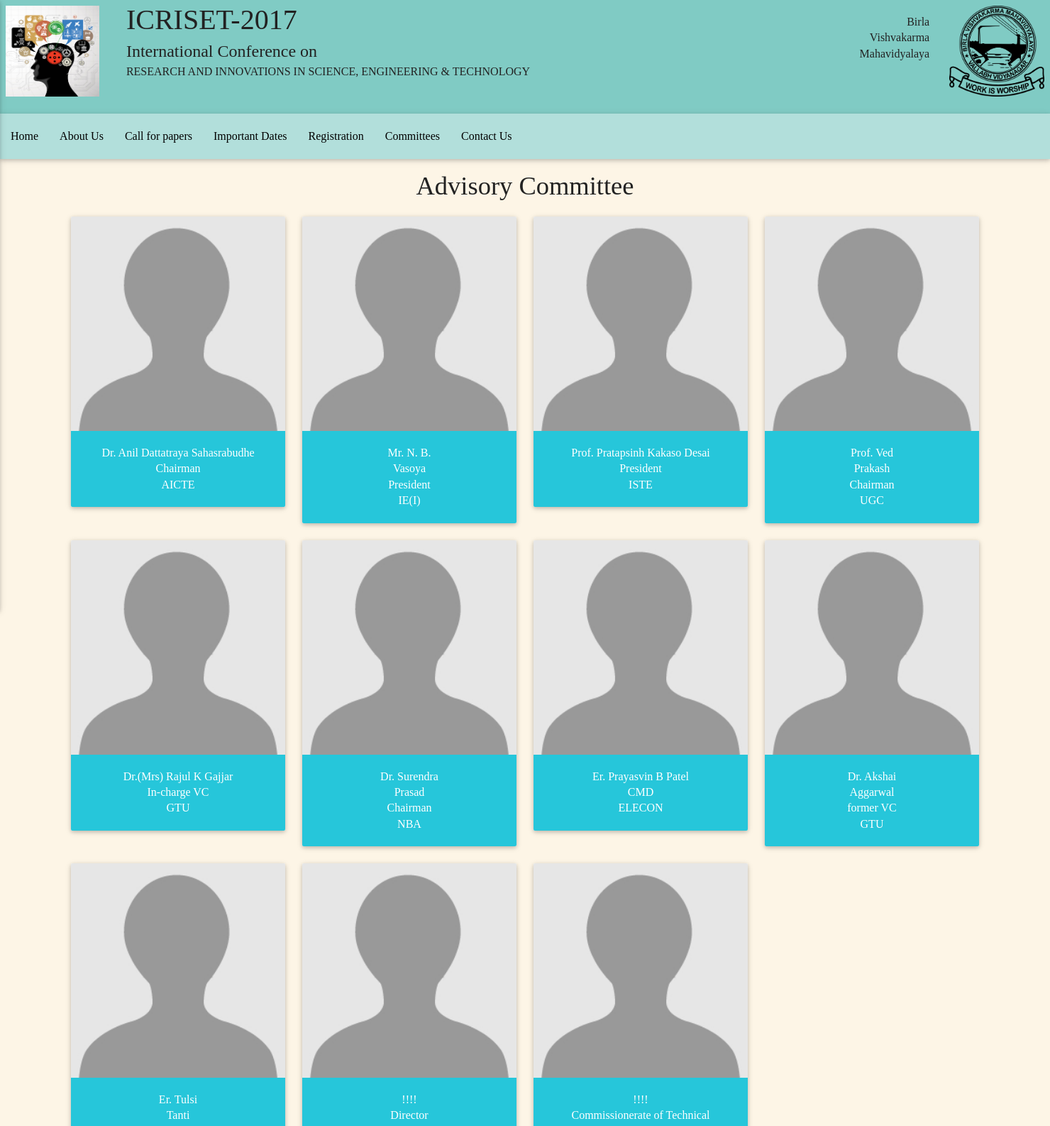
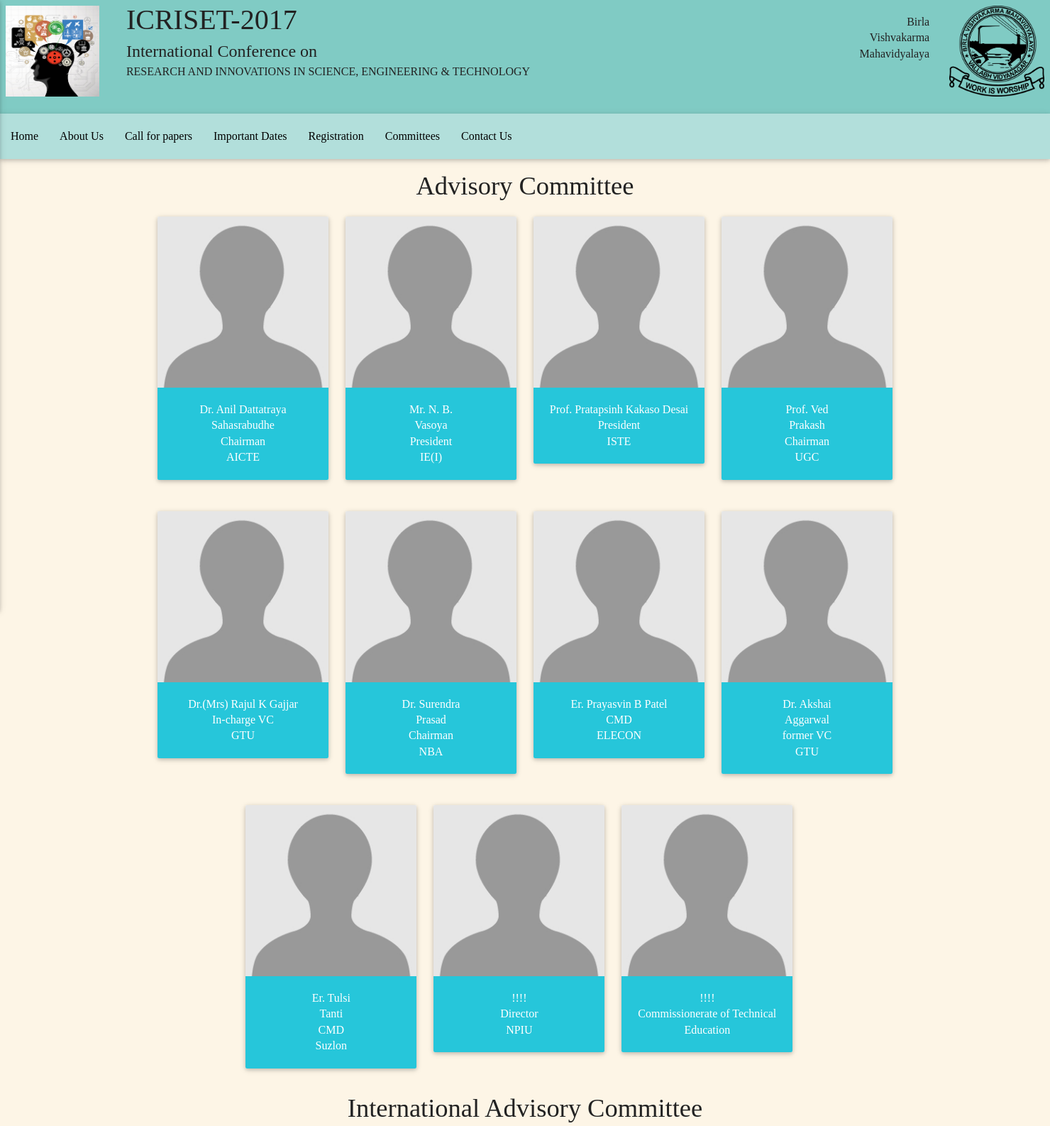
Before and after one commit to maunilswadas/conference, a web app: file advisoryCommittee.html in a window 1480 px wide; the page is wider, and only the part inside the window is pictured. Shown: the top 1586 px of that part at 71% size. Run offline with its HTML, style and script files only (its server is not run), Linux system fonts and the light colour scheme.

Commit message:
fixed advisory

```diff
--- a/advisoryCommittee.html
+++ b/advisoryCommittee.html
@@ -211,7 +211,7 @@
         <h4>Advisory Committee</h4>
     </div>
     <!-- start: advi comm-->
-    <div class="advisory container container-fit">
+    <div class="advisory container">
         <div class="row">
             <div class="col s6 m4 l3">
                 <div class="card">
@@ -254,6 +254,8 @@
                     </div>
                 </div>
             </div>
+        </div>
+        <div class="row">
             <div class="col s6 m4 l3">
                 <div class=" card">
                     <div class="card-image ">
@@ -295,6 +297,8 @@
                     </div>
                 </div>
             </div>
+            </div>
+        <div class ="row advisory-last-row">
             <div class="col s6 m4 l3">
                 <div class=" card">
                     <div class="card-image ">
@@ -335,7 +339,7 @@
     <div class="center-align">
         <h4>International Advisory Committee</h4>
     </div>
-    <div class="container container-fit">
+    <div class="container">
         <div class="international-advisory row">
             <div class="col s6 m4 l3 five-fit">
                 <div class="card">
@@ -388,6 +392,8 @@
                     </div>
                 </div>
             </div>
+            </div>
+        <div class="international-advisory row">
             <div class="col s6 m4 l3 five-fit">
                 <div class=" card">
                     <div class="card-image ">
@@ -438,7 +444,8 @@
                     </div>
                 </div>
             </div>
-
+        </div>
+        <div class="row international-advisory-last-row international-advisory">
         <div class="col s6 m4 l3 five-fit">
             <div class=" card">
                 <div class="card-image ">
@@ -457,8 +464,8 @@
     <div class="center-align">
         <h4>National Committee</h4>
     </div>
-    <div class=" container container-fit">
-        <div class=" national-advisory row">
+    <div class="container">
+        <div class="national-advisory row">
             <div class="col s6 m4 l2">
                 <div class="card">
                     <div class="card-image ">
@@ -509,6 +516,7 @@
                     </div>
                 </div>
             </div>
+
             <div class="col s6 m4 l2">
                 <div class="card">
                     <div class="card-image ">
@@ -519,6 +527,8 @@
                     </div>
                 </div>
             </div>
+            </div>
+        <div class="national-advisory row">
             <div class="col s6 m4 l2">
                 <div class="card">
                     <div class="card-image ">
@@ -545,7 +555,7 @@
                         <img src="img/photo-default.jpg" alt="">
                     </div>
                     <div class="cyan lighten-1  white-text card-content center-align">
-                        Prof. Sanjay H. Upadhyay<br>Department of Mechanical and Industrial Engineering<br>IIT, Roorkie
+                        Prof. Sanjay H. Upadhyay<br>Department of Mech. and Industrial Engineering<br>IIT, Roorkie
                     </div>
                 </div>
             </div>
@@ -579,6 +589,8 @@
                     </div>
                 </div>
             </div>
+            </div>
+        <div class="national-advisory-last-row national-advisory row">
             <div class="col s6 m4 l2">
                 <div class="card">
                     <div class="card-image ">
--- a/css/main.css
+++ b/css/main.css
@@ -337,7 +337,19 @@
 }
 /*end: technical */
 /*begin:advisory*/
+.advisory-last-row{
+    position: relative;
+    left: 12%;
 
+}
+.international-advisory-last-row{
+    position: relative;
+    left: 40%;
+}
+.national-advisory-last-row {
+    position: relative;
+    left: 35%;
+}
 .international-advisory .card {
     height: 400px;
     background-color: #26c6da;
```
